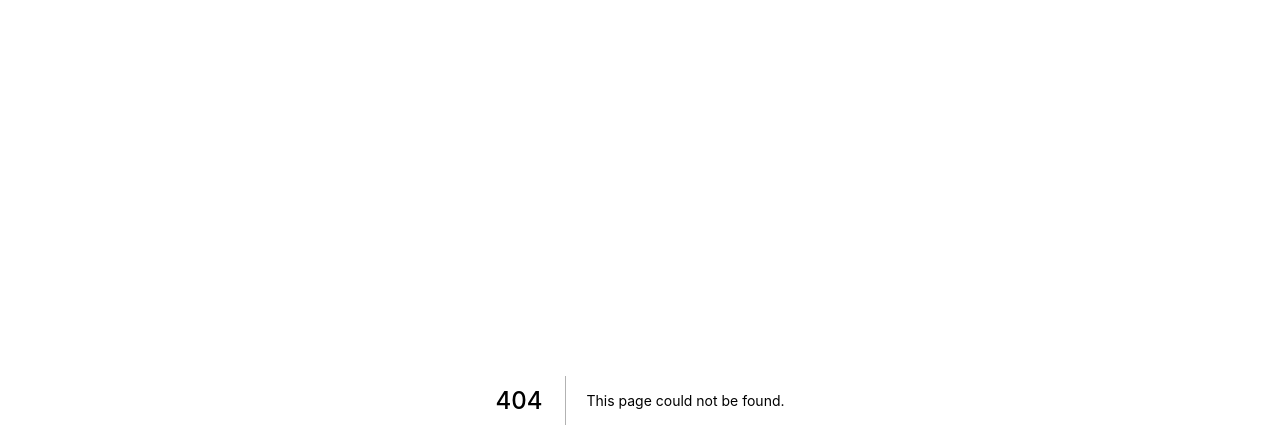
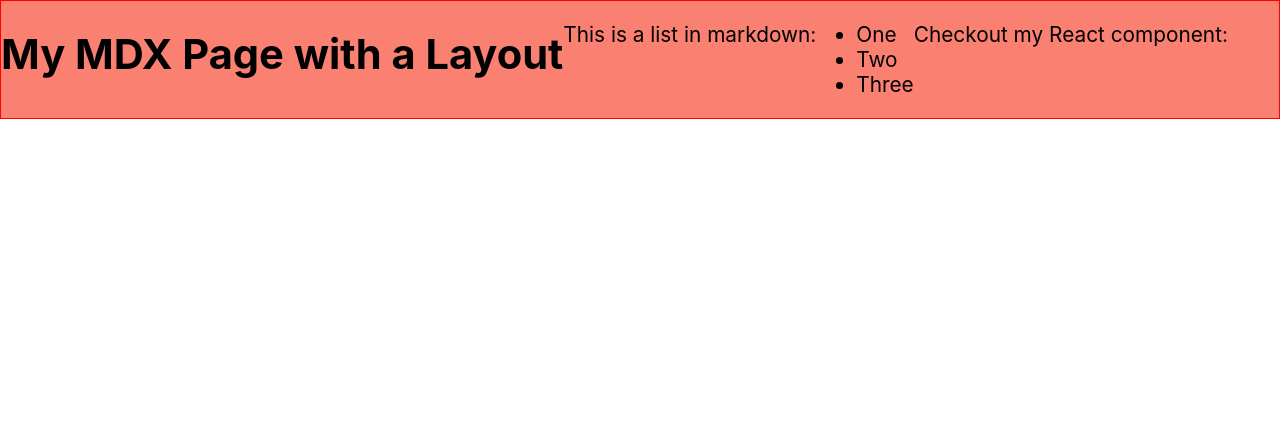
Before and after one commit to RicardoIreno/meu-site-dev, a Next.js app: page /teste in a window 1280 px wide. Before the commit this address had no page. Shown: the top 448 px of the page. Built offline with nearby package versions, Linux system fonts and the light colour scheme.

Commit message:
Added MDX on project

```diff
--- a/next.config.js
+++ b/next.config.js
@@ -1,3 +1,27 @@
-module.exports = {
-  reactStrictMode: true,
-}
+const withMDX = require('@next/mdx')()
+
+
+module.exports = withMDX({
+pageExtensions: ['js', 'jsx', 'ts', 'tsx', 'md', 'mdx'],
+})
+
+
+// module.exports = {
+//   experimental: {esmExternals: true},
+//   pageExtensions: ['md', 'mdx', 'tsx', 'ts', 'jsx', 'js'],
+//   webpack(config, options) {
+//     config.module.rules.push({
+//       test: /\.mdx?$/,
+//       use: [
+//         options.defaultLoaders.babel,
+//         {
+//           loader: '@mdx-js/loader',
+//           /** @type {import('@mdx-js/loader').Options} */
+//           options: {/* jsxImportSource: …, otherOptions… */}
+//         }
+//       ]
+//     })
+
+//     return config
+//   }
+// }
--- a/package.json
+++ b/package.json
@@ -8,6 +8,8 @@
     "lint": "next lint"
   },
   "dependencies": {
+    "@mdx-js/loader": "^1.6.22",
+    "@next/mdx": "^12.0.7",
     "next": "12.0.4",
     "react": "17.0.2",
     "react-dom": "17.0.2",
--- /dev/null
+++ b/src/components/AboutWrapper/index.tsx
@@ -0,0 +1,19 @@
+import React, { Children, ReactNode } from 'react'
+import { Wrapper } from './style'
+
+type Props = {
+  children: ReactNode
+}
+
+const MenuHeader = ({children}: Props ) => {
+	return (
+
+		<Wrapper>
+
+      {children}
+
+		</Wrapper>
+	)
+}
+
+export default MenuHeader
--- /dev/null
+++ b/src/components/AboutWrapper/style.js
@@ -0,0 +1,10 @@
+import styled from 'styled-components'
+
+export const Wrapper = styled.div`
+  width: 100%;
+  background-color: salmon;
+  display: flex;
+  flex-direction: row;
+  font-size: 1.3rem;
+  border: solid 1px red;
+`
--- a/src/components/MenuHeader/index.tsx
+++ b/src/components/MenuHeader/index.tsx
@@ -7,10 +7,10 @@ const MenuHeader = () => {
 
 		<Wrapper>
       <nav>
-        <Link href="/">
+        <Link href='/'>
           <a>Home</a>
         </Link>{' | '}
-        <Link href="/">
+        <Link href='/About'>
           <a>About</a>
         </Link>
       </nav>
--- a/src/components/Template/style.js
+++ /dev/null
@@ -1,6 +0,0 @@
-import styled from 'styled-components'
-
-export const SomeStyled = styled.p`
-  font-size: 2rem;
-
-`
--- a/src/components/index.js
+++ b/src/components/index.js
@@ -1,4 +1,4 @@
-import Template from "./Template"
 import SiteHeader from "./SiteHeader"
+import AboutWrapper from "./AboutWrapper"
 
-export { Template, SiteHeader }
+export { AboutWrapper, SiteHeader }
--- a/src/pages/index.js
+++ b/src/pages/index.js
@@ -1,6 +1,6 @@
 import Head from 'next/head'
 import Image from 'next/image'
-import { Template, SiteHeader } from '../components'
+import { SiteHeader } from '../components'
 
 export default function Home() {
   return (
@@ -14,9 +14,8 @@ export default function Home() {
       <SiteHeader />
 
       <main>
-        <h1>Rodou?</h1>
+        <h1>Home</h1>
 
-        <Template>Deu certo?</Template>
       </main>
 
       <footer>
--- /dev/null
+++ b/src/pages/teste.mdx
@@ -0,0 +1,17 @@
+import {AboutWrapper} from '../components'
+
+export const meta = {
+author: 'Richard'
+}
+
+# My MDX Page with a Layout
+
+This is a list in markdown:
+
+- One
+- Two
+- Three
+
+Checkout my React component:
+
+export default ({ children }) => <AboutWrapper meta={meta}>{children}</AboutWrapper>
```
Also changed, not shown: src/components/Template/index.tsx (deleted, +0 -14 lines), tsconfig.json (+7 -2 lines), 2 other files (tests, documents, lock files or other folders).
